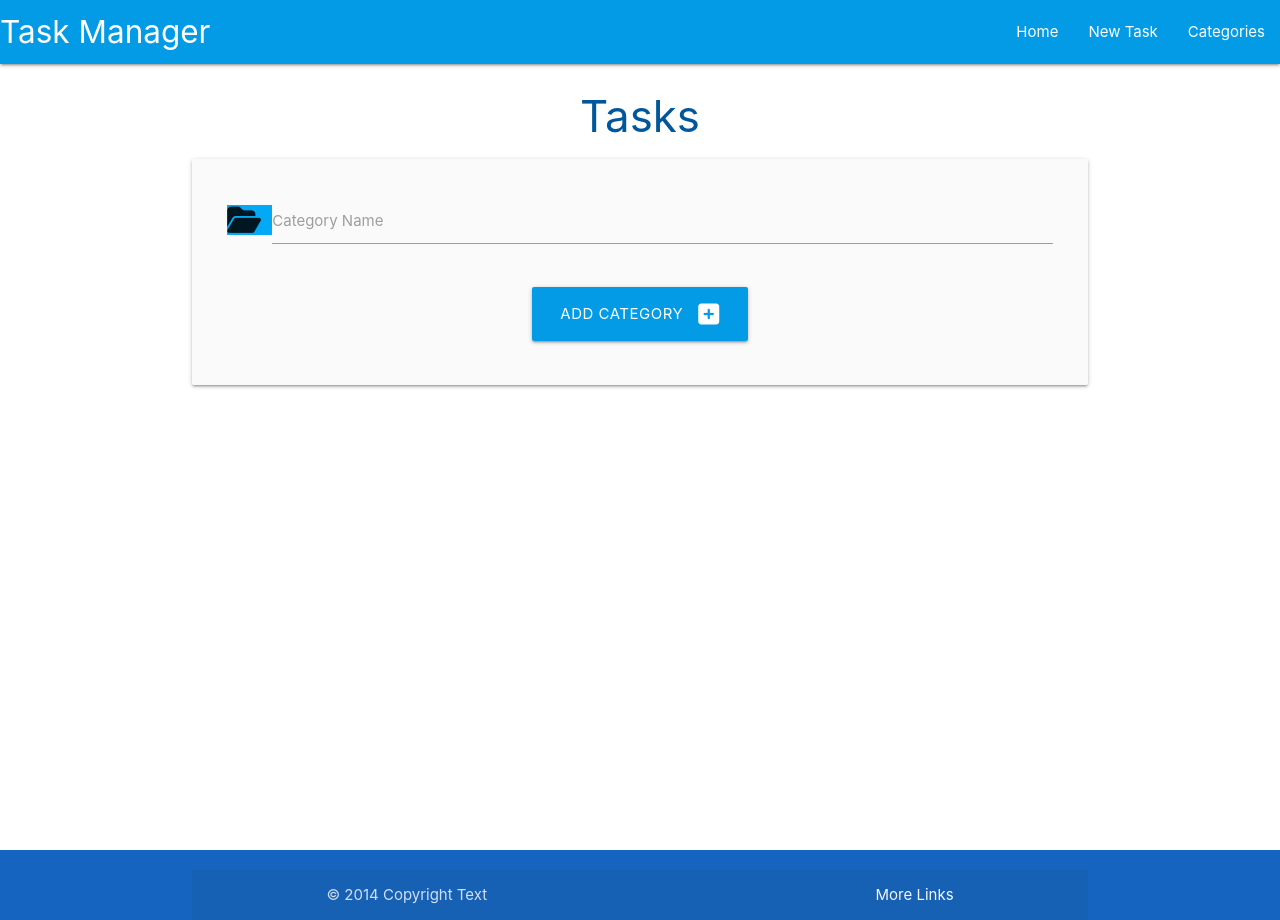
After one commit to AwrelH/taskmanager, a Flask app: page /add_category in a window 1280 px wide. The commit adds this page. Run offline with Flask 2, Linux system fonts and the light colour scheme; some libraries are stand-ins or nearby versions.

Commit message:
templates added and app functions to add category added, successful after check in database

```diff
--- a/taskmanager/routes.py
+++ b/taskmanager/routes.py
@@ -1,4 +1,4 @@
-from flask import render_template
+from flask import render_template, request, redirect, url_for
 from taskmanager import app, db
 from taskmanager.models import Category, Task
 
@@ -6,3 +6,18 @@ from taskmanager.models import Category, Task
 @app.route("/")
 def home():
     return render_template("tasks.html")
+
+
+@app.route("/categories")
+def categories():
+    return render_template("categories.html")
+
+
+@app.route("/add_category", methods=["GET", "POST"])
+def add_category():
+    if request.method == "POST":
+        category = Category(category_name=request.form.get("category_name"))
+        db.session.add(category)
+        db.session.commit()
+        return redirect(url_for("categories"))
+    return render_template("add_category.html")
--- /dev/null
+++ b/taskmanager/templates/add_category.html
@@ -0,0 +1,29 @@
+{% extends "base.html" %}
+{% block content %}
+
+<h3 class="light-blue-text text-darken-4 center-align">Tasks</h3>
+
+
+<div class="row card-panel grey lighten-5">
+    <form class="col s12" method="POST" action="{{ url_for('add_category')}}">
+        <div class="row">
+            <div class="input-field col s12">
+                <i class="fas fa-folder-open prefix light-blue text-darken-4"></i>
+                <input name="category_name" id="category_name" type="text" class="validate" required minlength="3"
+                    maxlength="25">
+                <label for="category_name">Category Name</label>
+            </div>
+        </div>
+        <div class="row">
+            <div class="col s12 center-align">
+                <button type="submit" class="btn-large light-blue darken-1">
+                    Add Category <i class="fas fa-plus-square right"></i>
+                </button>
+            </div>
+        </div>
+
+</div>
+</form>
+</div>
+
+{% endblock %}
--- a/taskmanager/templates/base.html
+++ b/taskmanager/templates/base.html
@@ -24,7 +24,7 @@
                 <ul class="right hide-on-med-and-down">
                     <li><a href="{{ url_for('home')}}">Home</a></li>
                     <li><a href=" ">New Task</a></li>
-                    <li><a href=" ">Categories</a></li>
+                    <li><a href="{{ url_for('categories') }} ">Categories</a></li>
 
                 </ul>
             </div>
@@ -33,7 +33,7 @@
         <ul class="sidenav" id="mobile-demo">
             <li><a href="{{ url_for('home')}}">Home</a></li>
             <li><a href=" ">New Task</a></li>
-            <li><a href=" ">Categories</a></li>
+            <li><a href="{{ url_for('categories') }} ">Categories</a></li>
 
         </ul>
     </header>
@@ -51,6 +51,7 @@
                 <div class="container">
                     © 2014 Copyright Text
                     <a class="grey-text text-lighten-4 right" href="#!">More Links</a>
+
                 </div>
             </div>
         </div>
```
Also changed, not shown: taskmanager/templates/categories.html (added, +14 -0 lines).
